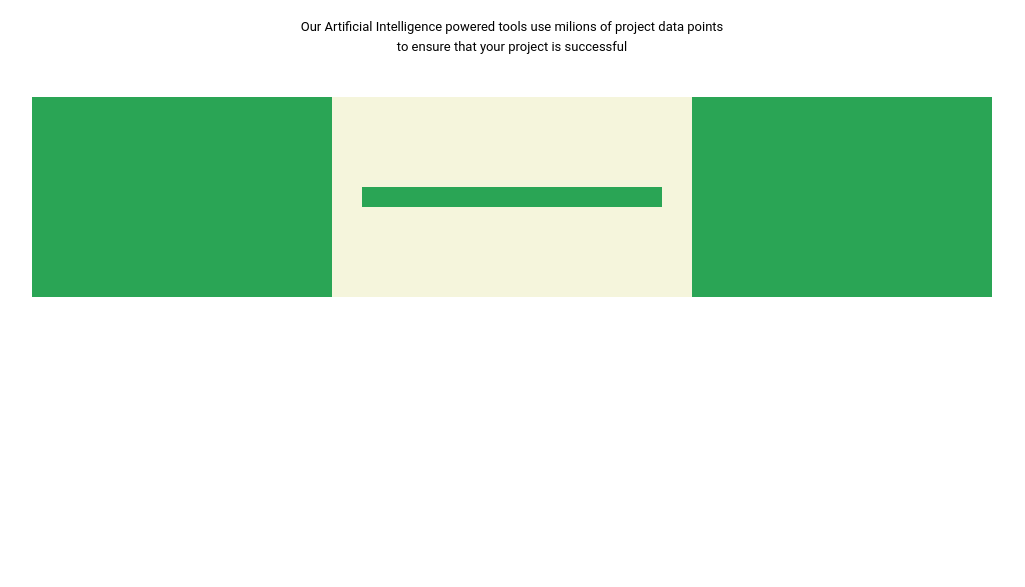
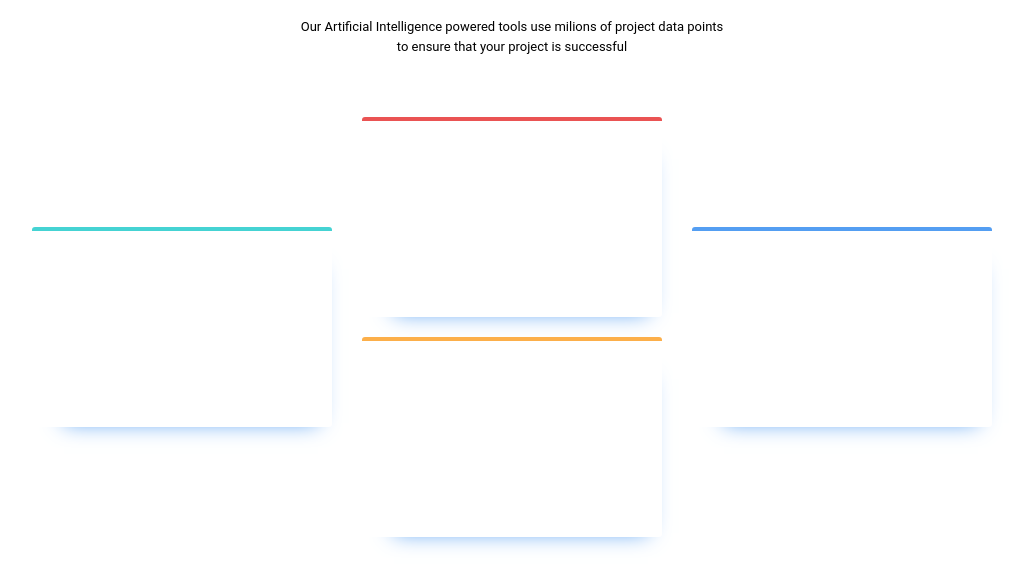
Before and after one commit to Tamburini-Christofer/Ex-Front-four-card-feature-section-master, a plain HTML site: page index.html in a window 1280 px wide. Shown: the part 103-690 px from the top of the page, without its empty margins (128-1153 px from the left). Drawn offline with Linux system fonts and the light colour scheme.

Commit message:
Creazione Card

```diff
--- a/css/main.css
+++ b/css/main.css
@@ -46,7 +46,6 @@ h4{
 
     height: 70%;
     margin-top: 20px ;
-    background-color: beige;
 }
 
 .col_up{
@@ -58,16 +57,38 @@ h4{
 .col{
     height: 200px;
     width: 300px;
-    background-color: rgb(42, 165, 85);
 }
 
 .col_center{
-    height: 100%;
+    height: 460px;
 }
 
 .col_center .card{
     margin: 20px 0;
-    height: 40%;
+    height: 200px;
     width: 100%;
-    background-color: rgb(155, 131, 8);
 }
+
+.card{
+    height: 100%;
+    width: 100%;
+    background-color: white;
+    border-radius: 3px;
+    box-shadow: 9px 19px 21px -23px hsl(212, 86%, 64%);
+}
+
+.azzurra{
+    border-top: 4px solid hsl(180, 62%, 55%);
+}
+
+.rossa{
+    border-top:4px solid hsl(0, 78%, 62%);
+}
+
+.gialla{
+    border-top:4px solid hsl(34, 97%, 64%)
+}
+
+.blu{
+    border-top:4px solid hsl(212, 86%, 64%);
+}
--- a/index.html
+++ b/index.html
@@ -22,27 +22,26 @@
                         your project is successful</h4>
                 </div>
             </div>
+
         </header>
 
         <main>
 
             <div class="row down">
-
                 <div class="col left">
-                    <div class="card"></div>
+                    <div class="card azzurra"></div>
                 </div>
-
                 <div class="col col_center">
-                    <div class="card"></div>
-                    <div class="card"></div>
+                    <div class="card rossa"></div>
+                    <div class="card gialla"></div>
                 </div>
-
                 <div class="col right">
-                    <div class="card"></div>
+                    <div class="card blu"></div>
                 </div>
             </div>
+        </main>
     </div>
-    </main>
+
 </body>
 
 </html>
```
